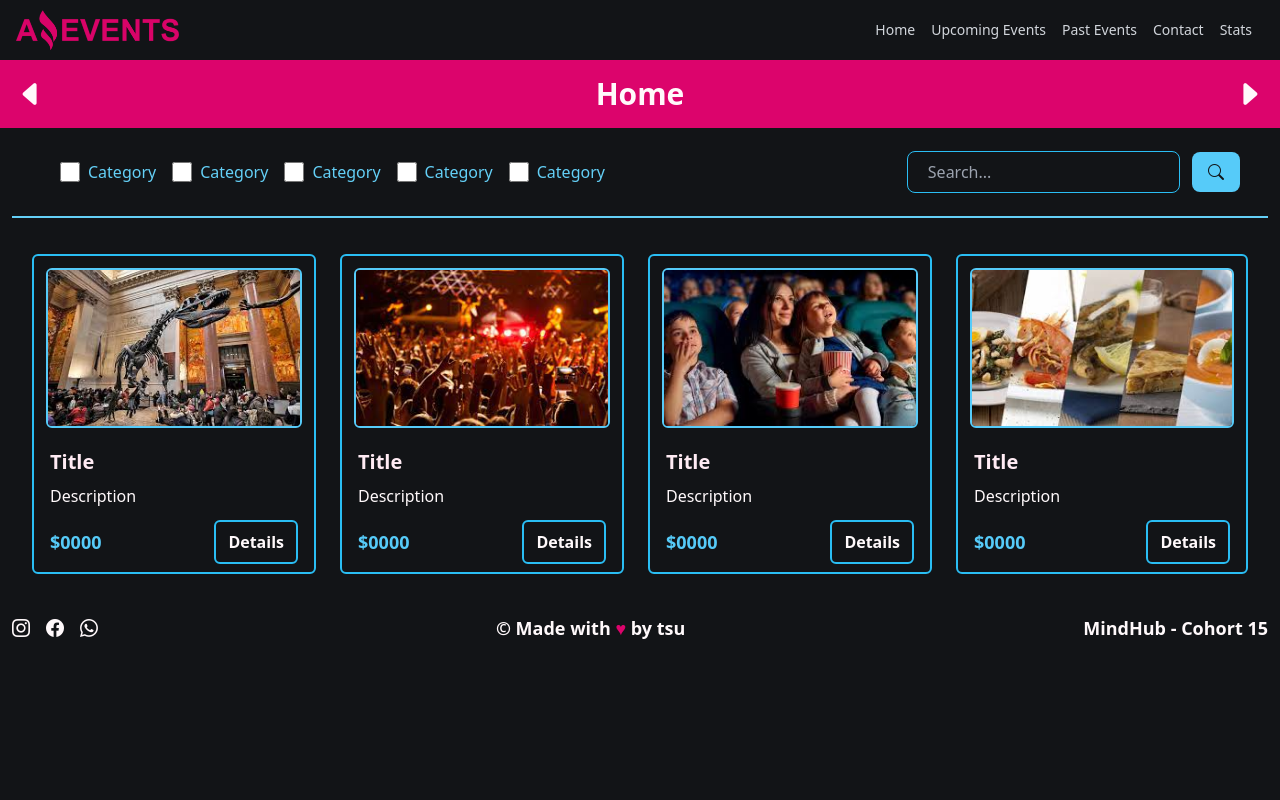
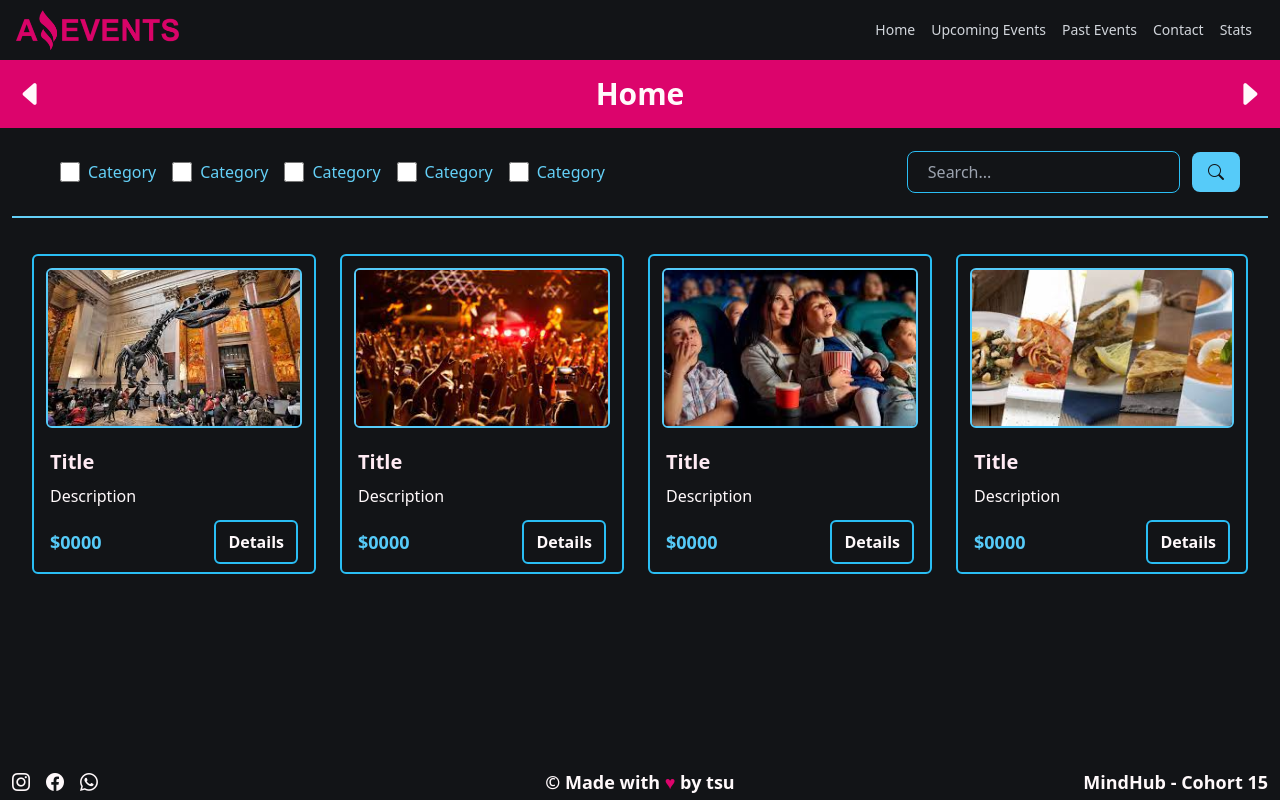
Before and after one commit to dot-tsu/amazing-events, a plain HTML site: page index.html in a window 1280 px wide. Drawn offline with nearby package versions, Linux system fonts and the light colour scheme.

Commit message:
fix scrollbar

```diff
--- a/index.html
+++ b/index.html
@@ -53,7 +53,7 @@
     </script>
 </head>
 
-<body class="bg-dark text-light">
+<body class="bg-dark text-light overflow-hidden">
     <nav class="bg-dark">
         <div class="mx-auto px-4">
             <div class="flex justify-between">
@@ -216,17 +216,17 @@
             </div>
         </div>
     </main>
-    <footer class="flex text-center bg-dark font-bold sm:text-lg p-1">
-        <ul class="flex grow justify-start">
-            <!-- Faltan links -->
+    <footer class="flex flex-row text-center bg-dark font-bold sm:text-lg p-1 fixed bottom-0 w-full">
+        <ul class="flex justify-start basis-1/3">
+            <!-- Needs Links -->
             <li class="mx-2 self-center"><a href=""><i class="bi bi-instagram"></i></a></li>
             <li class="mx-2 self-center"><a href=""><i class="bi bi-facebook"></i></a></li>
             <li class="mx-2 self-center"><a href=""><i class="bi bi-whatsapp"></i></a></li>
         </ul>
-        <div class="flex grow align-center justify-center">
+        <div class="flex basis-1/3 justify-center">
             <p>© Made with <span class="text-primary">♥</span> by tsu</p>
         </div>
-        <div class="flex grow align-center justify-end mx-2">
+        <div class="flex-grow align-center text-end mx-2">
             MindHub - Cohort 15
         </div>
     </footer>
```
Also changed, not shown: pastEvents.html (+6 -6 lines), stats.html (+6 -6 lines), upcomingEvents.html (+6 -6 lines).
